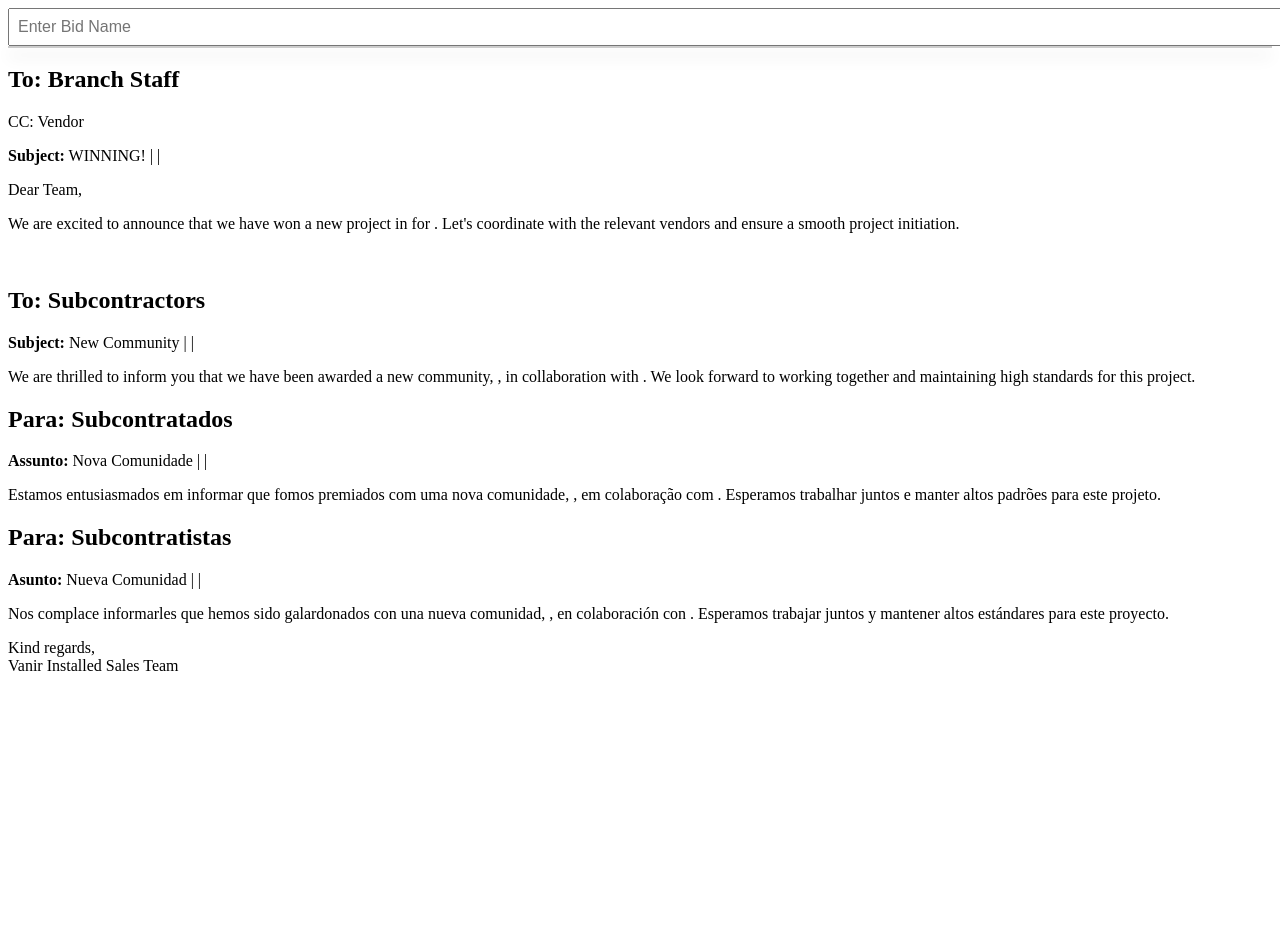
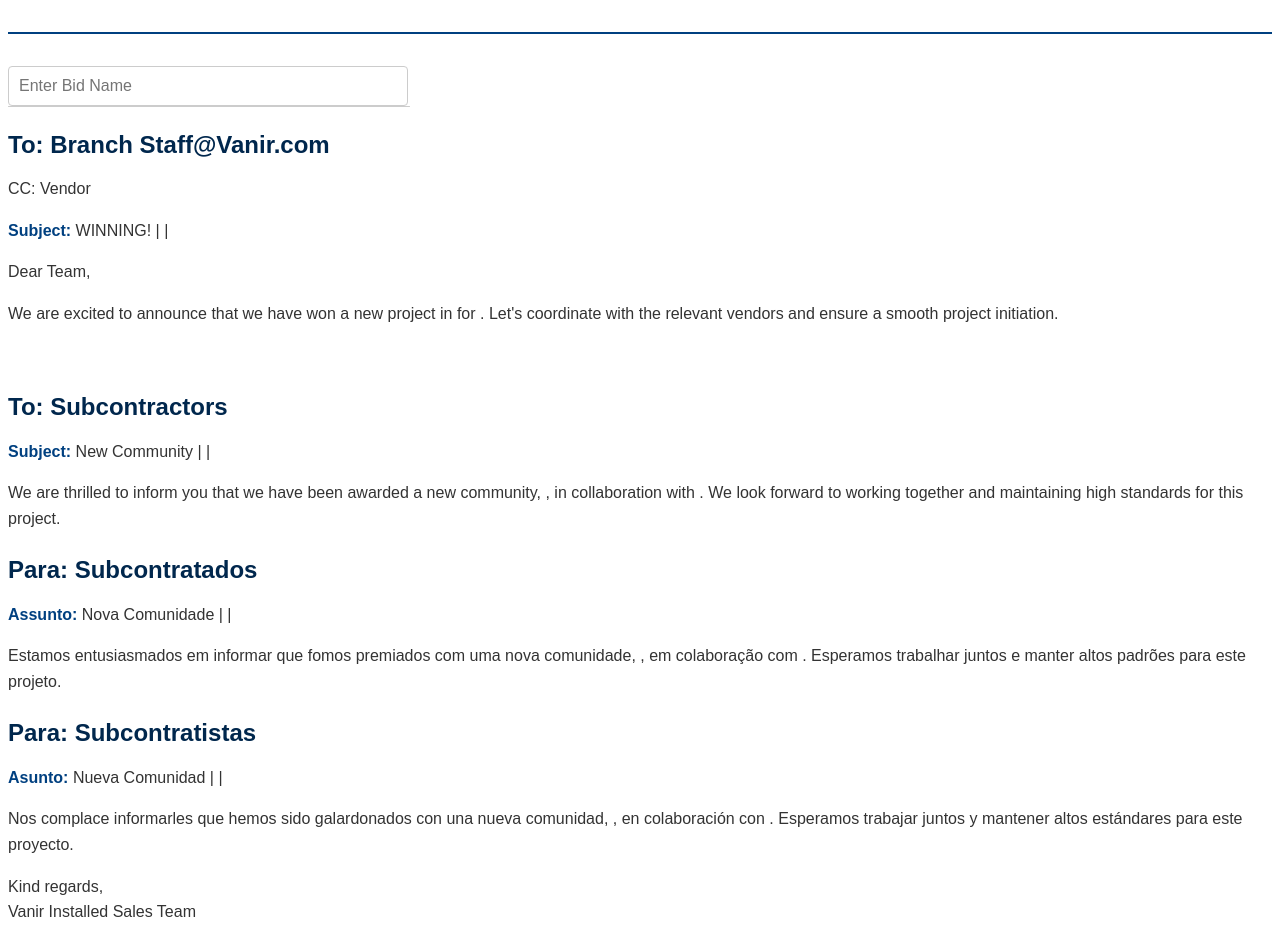
Before and after one commit to RichardMCGirt/winningemailtemplate, a plain HTML site: page index.html in a window 1280 px wide. Before the commit the page ends 800 px from the top, so only its background shows below. Drawn offline with Linux system fonts and the light colour scheme; no server answers.

Commit message:
first init

```diff
--- a/script.js
+++ b/script.js
@@ -102,7 +102,7 @@
     const subdivisionInputWrapper = createAutocompleteInput("Enter Bid Name", bidNameSuggestions, fetchBuilderByBidName);
 
     const emailContent = `
-        <h2>To: Branch Staff</h2>
+        <h2>To: Branch Staff@Vanir.com</h2>
         <p>CC: Vendor</p>
         <p><strong>Subject:</strong> WINNING! | <span class="subdivisionContainer"></span> | <span class="builderContainer"></span></p>
         <p>Dear Team,</p>
--- a/style.css
+++ b/style.css
@@ -1,33 +1,84 @@
+/* General email template styling */
+body {
+    font-family: Arial, sans-serif;
+    color: #333;
+    line-height: 1.6;
+}
+
+h2 {
+    color: #00274d;
+    font-size: 1.5em;
+    margin-bottom: 0.5em;
+}
+
+p {
+    font-size: 1em;
+    margin: 0.5em 0;
+}
+
+strong {
+    color: #004080;
+}
+
+/* Autocomplete input wrapper */
 .autocomplete-wrapper {
     position: relative;
-    display: inline-block;
     width: 100%;
+    max-width: 400px;
+    margin: 1em 0;
 }
 
+/* Autocomplete input styling */
 .autocomplete-input {
     width: 100%;
-    font-size: 16px;
-    padding: 8px;
+    padding: 10px;
+    border: 1px solid #ccc;
+    border-radius: 4px;
+    font-size: 1em;
+    box-sizing: border-box;
 }
 
+/* Autocomplete dropdown styling */
 .autocomplete-dropdown {
     position: absolute;
     top: 100%;
     left: 0;
-    right: 0;
+    width: 100%;
     border: 1px solid #ccc;
+    border-top: none;
+    max-height: 200px;
+    overflow-y: auto;
     background-color: #fff;
-    max-height: 150px;
-    overflow-y: auto;
     z-index: 1000;
-    box-shadow: 0px 8px 16px rgba(0, 0, 0, 0.2);
+    border-radius: 0 0 4px 4px;
 }
 
+/* Autocomplete dropdown option styling */
 .autocomplete-option {
-    padding: 8px;
+    padding: 10px;
     cursor: pointer;
+    font-size: 1em;
+    color: #333;
 }
 
 .autocomplete-option:hover {
-    background-color: #f0f0f0;
+    background-color: #e6f7ff;
+    color: #004080;
 }
+
+/* Emphasis styling */
+.subdivisionContainer, .builderContainer {
+    color: #00274d;
+    font-weight: bold;
+}
+
+/* Email footer styling */
+#emailTemplate {
+    border-top: 2px solid #004080;
+    padding-top: 1em;
+    margin-top: 2em;
+}
+
+#emailTemplate p {
+    margin-bottom: 1em;
+}
```
